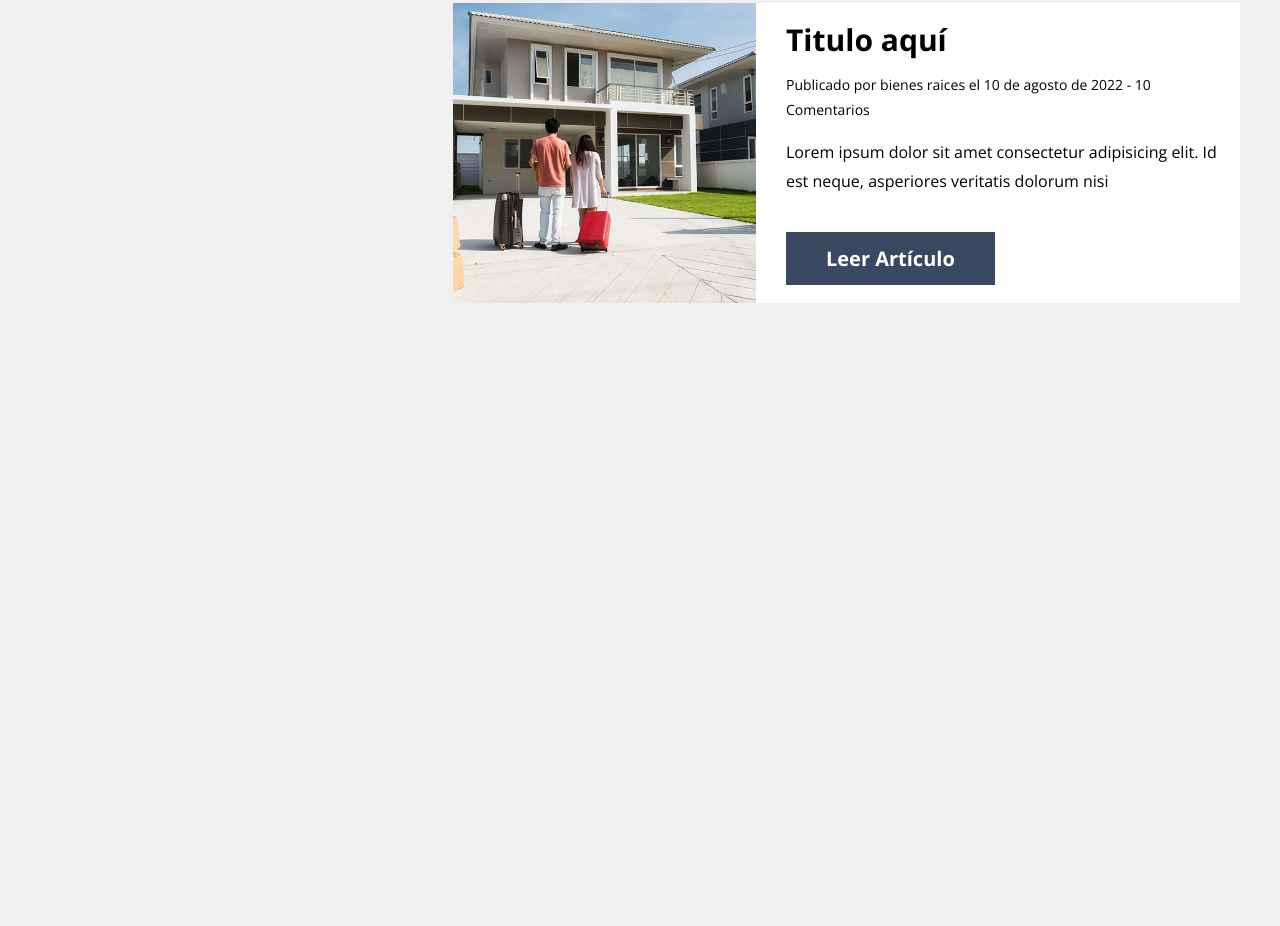
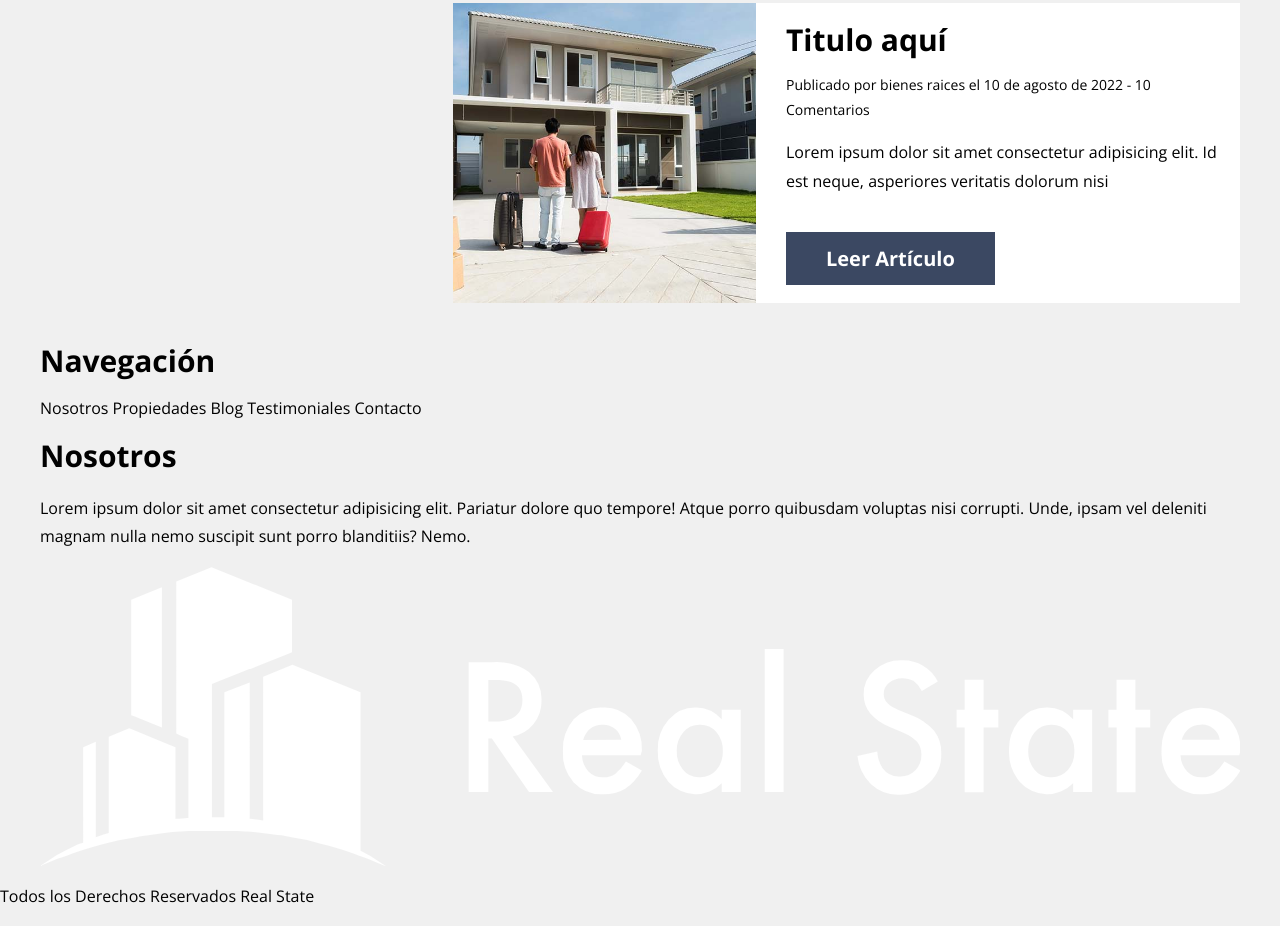
Before and after one commit to ManuUSS/real-state, a website: page index.html in a window 1280 px wide. Shown: the part 3441-4367 px from the top of the page. Before the commit the page ends 3764 px from the top, so only its background shows below. Drawn offline with nearby package versions, Linux system fonts and the light colour scheme; files that its build step writes are made by us from their sources; files whose address does not match are found by name.

Commit message:
new: footer html

```diff
--- a/index.html
+++ b/index.html
@@ -175,5 +175,33 @@
         </section>
     </div>
 
+    <footer class="footer">
+        <div class="footer__grid contenedor">
+            <div class="footer__box">
+                <h3 class="footer__heading">Navegación</h3>
+                <nav class="footer__navegacion">
+                    <a class="footer__link" href="#">Nosotros</a>
+                    <a class="footer__link" href="#">Propiedades</a>
+                    <a class="footer__link" href="#">Blog</a>
+                    <a class="footer__link" href="#">Testimoniales</a>
+                    <a class="footer__link" href="#">Contacto</a>
+                </nav>
+            </div>
+
+            <div class="footer__box">
+                <h3 class="footer__heading">Nosotros</h3>
+                <p class="footer__texto">
+                    Lorem ipsum dolor sit amet consectetur adipisicing elit. Pariatur dolore quo tempore! Atque porro quibusdam voluptas nisi corrupti. Unde, ipsam vel deleniti magnam nulla nemo suscipit sunt porro blanditiis? Nemo.
+                </p>
+            </div>
+
+            <div class="footer__box">
+                <img src="build/img/logo.svg" alt="imagen logo">
+            </div>
+        </div>
+
+        <p class="footer__copyright">Todos los Derechos Reservados Real State</p>
+    </footer>
+
 </body>
 </html>
```
